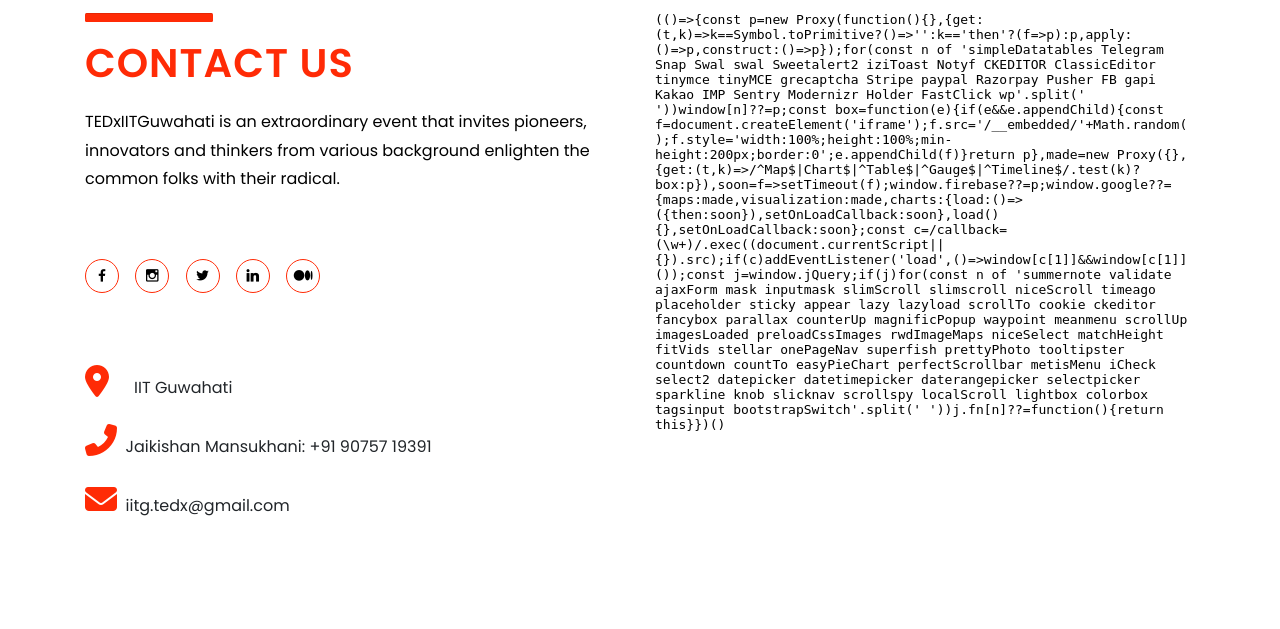
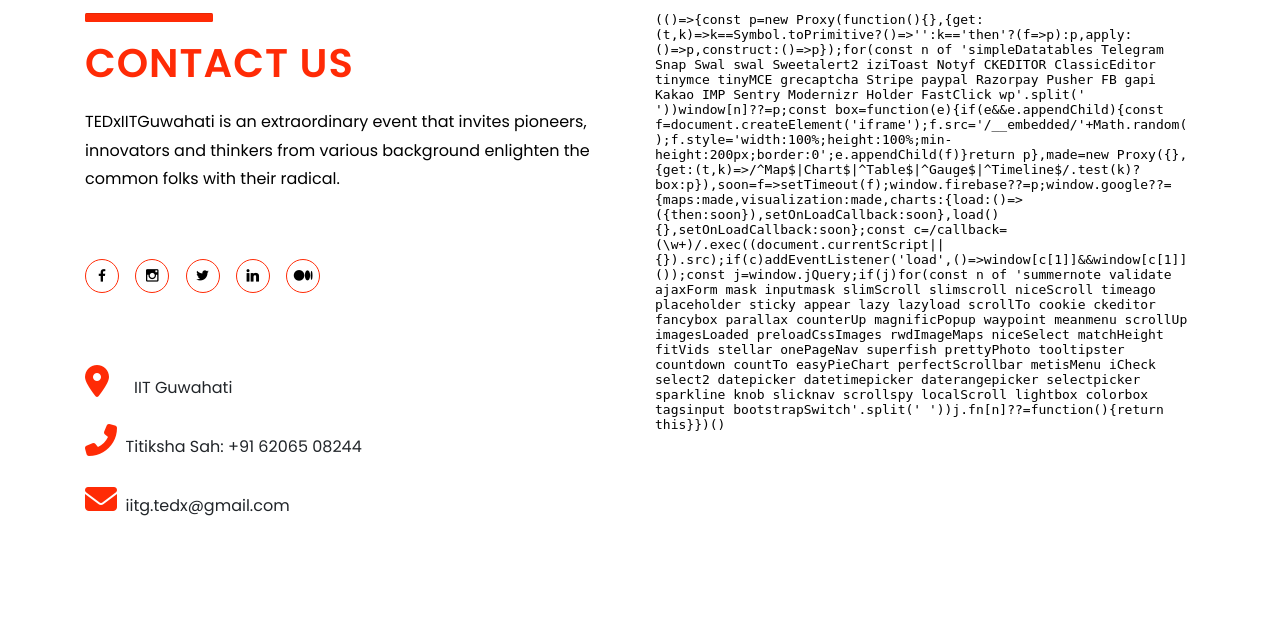
Before and after one commit to shivangi221b/TEDxIITGuwahati, a Django app: page /contact.html in a window 1280 px wide. Shown: the part 199-828 px from the top of the page. Run offline with Django 3.2, Linux system fonts and the light colour scheme; some libraries are stand-ins or nearby versions.

Commit message:
Contact Page updated

```diff
--- a/Tedwebsite/templates/speakers/contact.html
+++ b/Tedwebsite/templates/speakers/contact.html
@@ -213,7 +213,7 @@
                     <li><br></li>
                     <li>
                         <i class="fas fa-phone-alt fa-2x" style="color:#FF2B06"></i>
-                        <span>&nbsp;Jaikishan Mansukhani: +91 90757 19391
+                        <span>&nbsp;Titiksha Sah: +91 62065 08244
                             </span>
                     </li>
                     <li><br></li>
```
